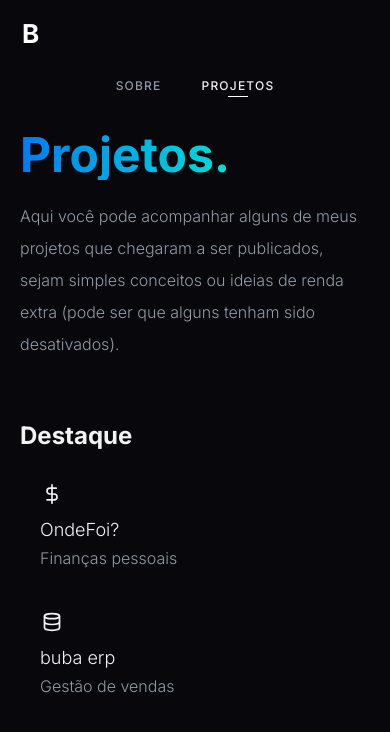
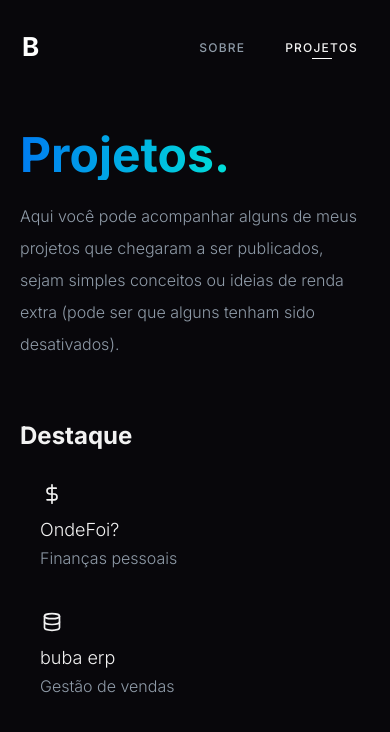
Before and after one commit to eduardobuba21/eduardo-buba-dev, a Next.js app: page /projects in a window 390 px wide. Shown: the top 732 px of the page. Built offline with nearby package versions, Linux system fonts and the light colour scheme.

Commit message:
feat: navbar align right on mobile

```diff
--- a/src/app/projects/page.tsx
+++ b/src/app/projects/page.tsx
@@ -1,8 +1,9 @@
 'use client';
 
 import { useState } from 'react';
+import { mq } from '@/utils/theme';
 import styled from '@emotion/styled';
-import { isMobile, mq } from '@/utils/theme';
+import useResponsive from '@/hooks/useResponsive';
 import { Icon, Database, DollarSign } from 'react-feather';
 import {
   PostMain,
@@ -104,6 +105,8 @@ function Animation({
   index: number;
   children: React.ReactNode;
 }) {
+  const { isMobile } = useResponsive();
+
   const [hovered, setHovered] = useState<number | string>('');
   const isHovered = hovered === index;
 
--- a/src/components/Navbar.tsx
+++ b/src/components/Navbar.tsx
@@ -3,9 +3,10 @@
 
 import Link from 'next/link';
 import { useState } from 'react';
+import { mq } from '@/utils/theme';
 import styled from '@emotion/styled';
-import { isMobile, mq } from '@/utils/theme';
 import { usePathname } from 'next/navigation';
+import useResponsive from '@/hooks/useResponsive';
 import { motion, AnimatePresence } from '@/components/motion';
 
 /* ---------------------------------------------------------------------- */
@@ -25,6 +26,9 @@ const paths: PathItem[] = [
 export default function Navbar() {
   const pathname = usePathname();
   const [hovered, setHovered] = useState('');
+
+  const { isMobile, width, breakpoints } = useResponsive();
+  const alignRight = width < breakpoints[0];
 
   return (
     <NavbarContainer>
@@ -77,7 +81,7 @@ export default function Navbar() {
         </NavbarNavList>
       </NavbarNav>
 
-      <NavbarCornerItem />
+      {!alignRight && <NavbarCornerItem />}
     </NavbarContainer>
   );
 }
@@ -104,6 +108,7 @@ const NavbarContainer = styled('header')({
 const NavbarCornerItem = styled('div')({
   flex: '1 1 0px',
   display: 'flex',
+  paddingTop: '8px', // X
 });
 
 const LogoLink = styled(Link)({
@@ -129,10 +134,18 @@ const LogoLink = styled(Link)({
 //
 
 const NavbarNav = styled('nav')({
-  textAlign: 'center',
+  // textAlign: 'center',
+  textAlign: 'right', // X
+  marginRight: '12px', // X
   flex: '1',
-  order: '2',
-  flexBasis: '100%',
+  // order: '2',  // X
+  // flexBasis: '100%',  // X
+  order: 0,
+  flexBasis: 'initial',
+  [mq[0]]: {
+    margin: 0, // X
+    textAlign: 'center', // X
+  },
   [mq[1]]: {
     order: 0,
     flexBasis: 'initial',
--- /dev/null
+++ b/src/hooks/useResponsive.ts
@@ -0,0 +1,21 @@
+import { useEffect, useState } from 'react';
+// utils
+import { breakpoints } from '@/utils/theme';
+
+// ----------------------------------------------------------------------
+
+export default function useResponsive() {
+  const [width, setWidth] = useState(0);
+
+  useEffect(() => {
+    const updateWindowDimensions = () => setWidth(window.innerWidth);
+
+    window.addEventListener('resize', updateWindowDimensions);
+
+    return () => window.removeEventListener('resize', updateWindowDimensions);
+  }, []);
+
+  const isMobile = width < breakpoints[1];
+
+  return { isMobile, width, breakpoints };
+}
--- a/src/utils/theme.ts
+++ b/src/utils/theme.ts
@@ -3,6 +3,4 @@
 const breakpoints = [600, 900, 1200, 1536];
 const mq = breakpoints.map((bp) => `@media (min-width: ${bp}px)`);
 
-const isMobile = window.innerWidth < breakpoints[1];
-
-export { mq, isMobile };
+export { mq, breakpoints };
```
